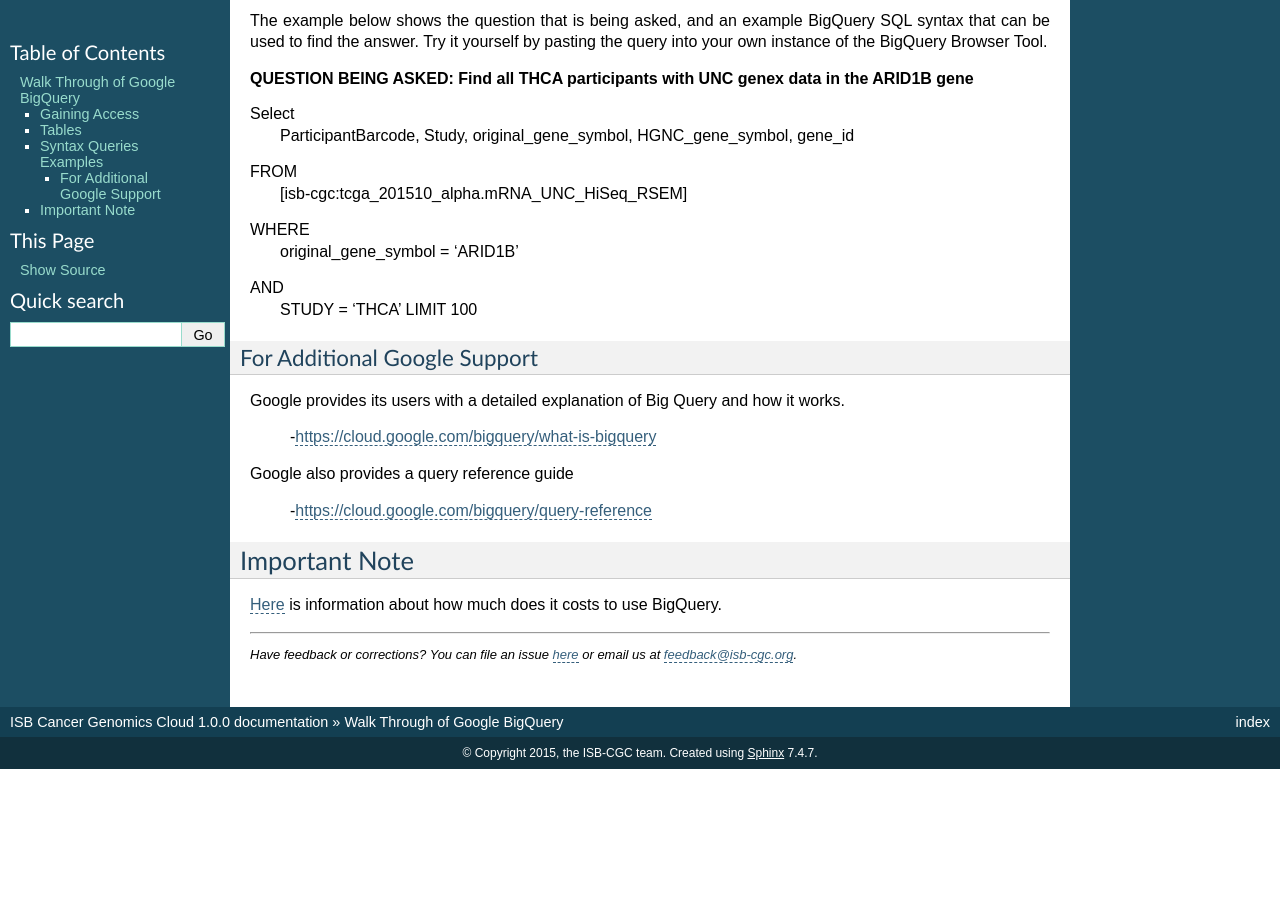
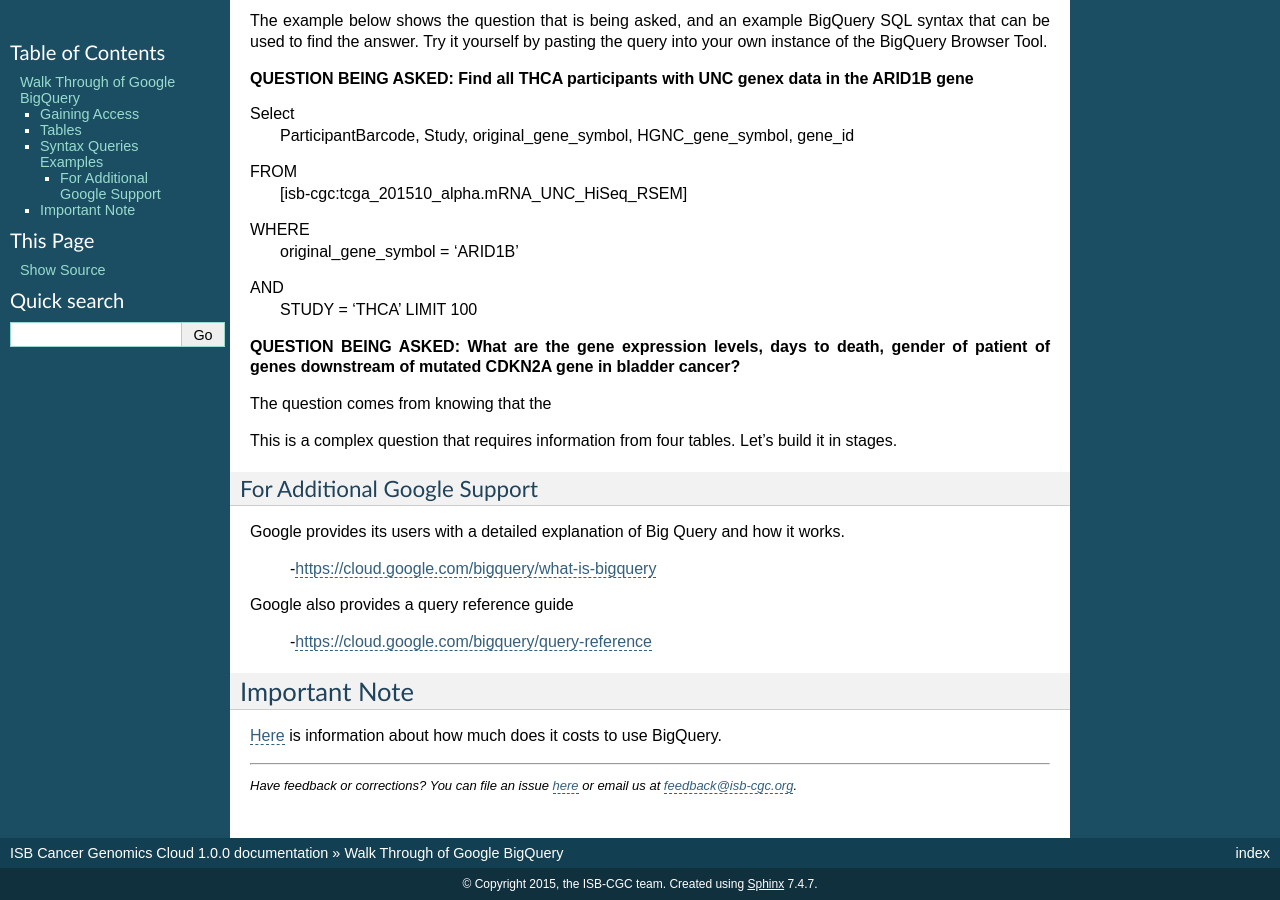
Before and after one commit to isb-cgc/readthedocs, a Sphinx documentation site: the page built from docs/source/sections/progapi/bigqueryGUI/WalkthroughOfGoogleBigQuery.rst, in a window 1280 px wide and 900 px high, scrolled down 1774 px. Built offline with Sphinx 7.4.7, drawn with Linux system fonts in a browser that asks for light colours; before the commit the page ends 2543 px from its top, so only the background shows below that.

Commit message:
Update WalkthroughOfGoogleBigQuery.rst

```diff
--- a/docs/source/sections/progapi/bigqueryGUI/WalkthroughOfGoogleBigQuery.rst
+++ b/docs/source/sections/progapi/bigqueryGUI/WalkthroughOfGoogleBigQuery.rst
@@ -66,6 +66,12 @@ WHERE
 AND
   STUDY = 'THCA' LIMIT 100
 
+**QUESTION BEING ASKED: What are the gene expression levels, days to death, gender of patient of genes downstream of mutated CDKN2A gene in bladder cancer?**
+
+The question comes from knowing that the
+
+This is a complex question that requires information from four tables.  Let's build it in stages.
+
 For Additional Google Support
 =============================
 Google provides its users with a detailed explanation of Big Query and how it works.
```
